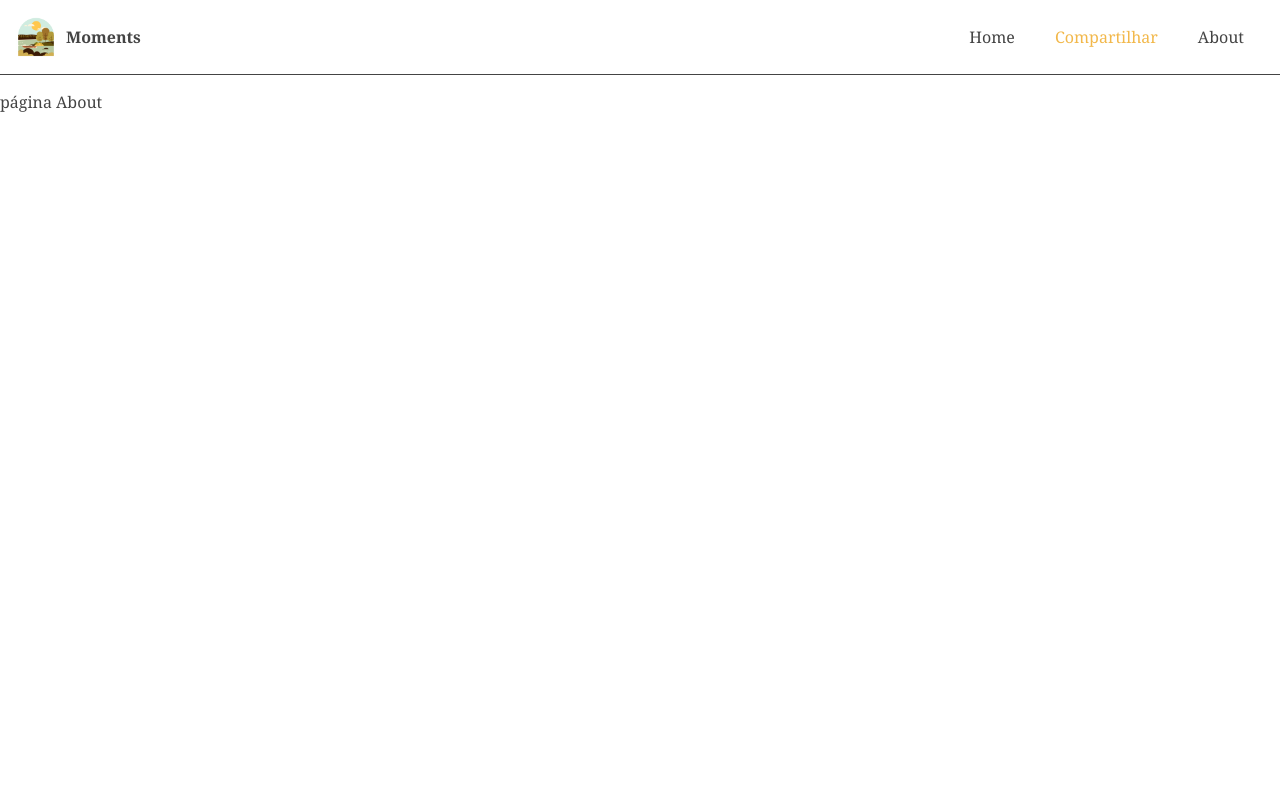
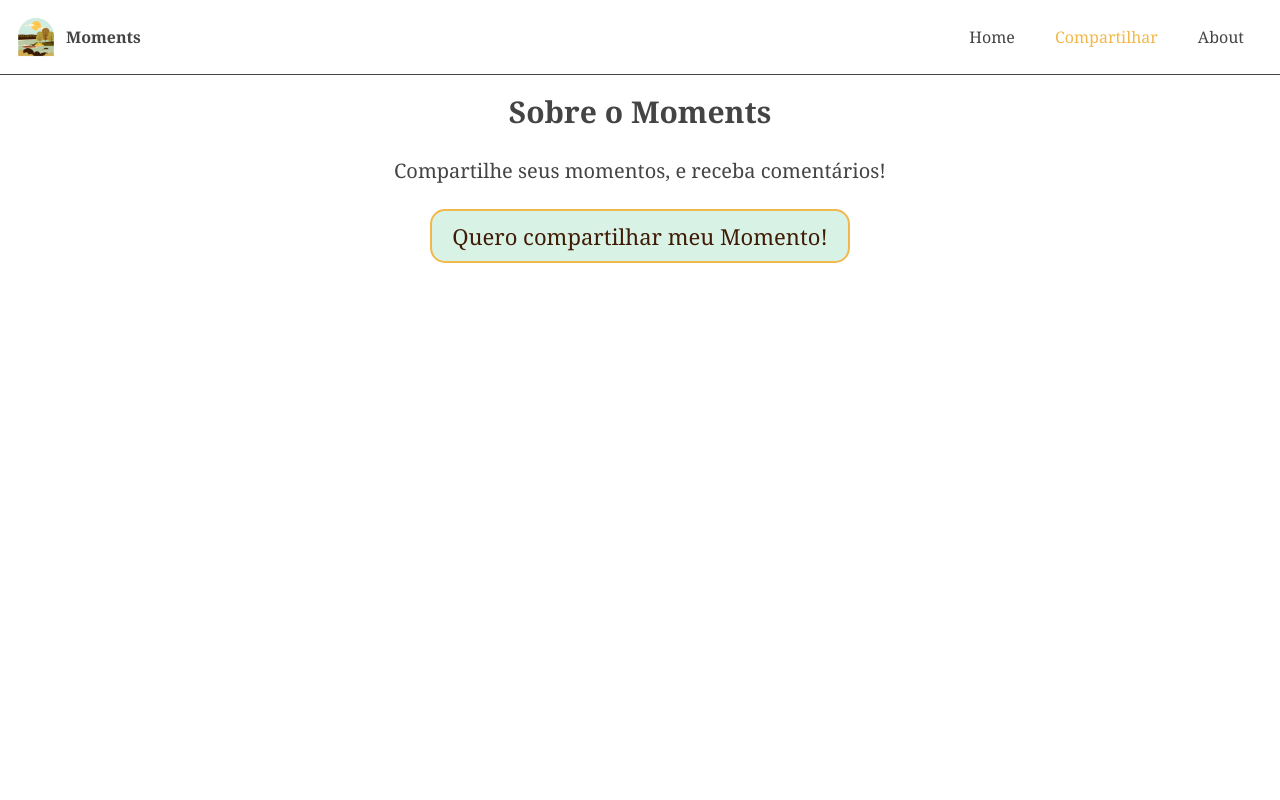
Before and after one commit to Jacksonleste/Projeto-Moments, an Angular app: page /about in a window 1280 px wide. Shown: the top 800 px of the page. Built offline with nearby package versions, Linux system fonts and the light colour scheme.

Commit message:
Mmensagens do sistema e página about

```diff
--- a/src/app/app.component.html
+++ b/src/app/app.component.html
@@ -1,3 +1,4 @@
+<app-messages></app-messages>
 <app-header></app-header>
 <main class="container">
   <router-outlet></router-outlet>
--- a/src/app/components/messages/messages.component.css
+++ b/src/app/components/messages/messages.component.css
@@ -0,0 +1,39 @@
+.message {
+    position: fixed;
+    top: 2rem;
+    width: 50%;
+    margin-left: 50%;
+    left: -25%;
+    z-index: 10;
+    background-color: #fff;
+    border: 3px solid var(--amarelo);
+    padding: 1rem;
+    display: flex;
+    flex-direction: column;
+}
+
+.message p {
+    font-size: 2rem;
+}
+
+.message-header {
+    display: flex;
+    justify-content: space-between;
+    margin-bottom: 1rem;
+}
+
+.message-header h2 {
+    font-size: 2.5rem;
+    font-weight: bold;
+}
+
+.clear {
+    padding: .5rem;
+    cursor: pointer;
+    background-color: var(--vermelho);
+    color: white;
+}
+
+.clear:active{
+    transform: scale(.9);
+}
--- a/src/app/components/messages/messages.component.html
+++ b/src/app/components/messages/messages.component.html
@@ -1 +1,9 @@
-<p>messages works!</p>
+<div class="message" *ngIf="messageService.message">
+    <div class="message-header">
+        <h2>Mensagem do Sistema</h2>
+        <button class="clear" (click)="messageService.clear()">
+            <i class="fa-solid fa-xmark"></i>
+        </button>
+    </div>
+    <p>{{messageService.message}}</p>
+</div>
--- a/src/app/components/messages/messages.component.ts
+++ b/src/app/components/messages/messages.component.ts
@@ -1,4 +1,6 @@
 import { Component, OnInit } from '@angular/core';
+
+import { MessagesService } from 'src/app/service/messages.service';
 
 @Component({
   selector: 'app-messages',
@@ -7,7 +9,7 @@ import { Component, OnInit } from '@angular/core';
 })
 export class MessagesComponent implements OnInit {
 
-  constructor() { }
+  constructor(public messageService: MessagesService) { }
 
   ngOnInit(): void {
   }
--- a/src/app/components/moment-form/moment-form.component.html
+++ b/src/app/components/moment-form/moment-form.component.html
@@ -6,12 +6,12 @@
     </div>
     <div class="form-group">
         <label for="description">Descrição:</label>
-        <textarea type="text" formControlName="description" placeholder="Insira uma descrição" name="description" id="description" required></textarea>
+        <textarea rows="5" type="text" formControlName="description" placeholder="Insira uma descrição" name="description" id="description" required></textarea>
         <app-error-field nomeCampo="descrição" [campo]="description" [formDir]="formDir"></app-error-field>
     </div>
     <div class="form-group">
         <label for="image">Imagem do seu momento:</label>
-        <input type="file" id="image" name="image" (change)="(onFileSelected($event))"/>
+        <input type="file" accept="image/*" id="image" name="image" (change)="(onFileSelected($event))"/>
         <!-- <app-error-field nomeCampo="imagem" [campo]="imagem" [formDir]="formDir"></app-error-field> -->
         <img [src]="imagem" alt="">
     </div>
--- a/src/app/components/pages/about/about.component.css
+++ b/src/app/components/pages/about/about.component.css
@@ -0,0 +1,34 @@
+.about  {
+    display: flex;
+    flex-direction: column;
+    align-items: center;
+    justify-content: center;
+}
+
+h2 {
+    font-size: 3rem;
+}
+
+p {
+    font-size: 2rem;
+}
+
+h2, p {
+    margin-bottom: 2.5rem;
+}
+
+.about a {
+    background-color: var(--azul);
+    color: var(--marrom);
+    font-size: 2.2rem;
+    padding: 1rem 2rem;
+    border-radius: 1.5rem;
+    border:solid .2rem var(--amarelo);;
+    transition: .4s;
+}
+
+.about a:hover {
+    background-color: #fff;
+    color: var(--amarelo);
+    transform: scale(1.1);
+}
--- a/src/app/components/pages/about/about.component.html
+++ b/src/app/components/pages/about/about.component.html
@@ -1 +1,6 @@
-<p>página About</p>
+
+<div class="about">
+    <h2>Sobre o Moments</h2>
+    <p>Compartilhe seus momentos, e receba comentários!</p>
+    <a routerLink="/moments/new">Quero compartilhar meu Momento!</a>
+</div>
--- a/src/app/components/pages/new-moment/new-moment.component.ts
+++ b/src/app/components/pages/new-moment/new-moment.component.ts
@@ -1,6 +1,9 @@
 import { Component, OnInit } from '@angular/core';
+import { Router } from '@angular/router';
+
 import { Moment } from 'src/app/Moment';
 import { MomentService } from 'src/app/service/moment.service';
+import { MessagesService } from 'src/app/service/messages.service';
 
 @Component({
   selector: 'app-new-moment',
@@ -11,7 +14,10 @@ export class NewMomentComponent implements OnInit {
 
   btnText:string = "compartilhar!";
 
-  constructor(private momentService: MomentService) { }
+  constructor(private momentService: MomentService,
+    private messageService: MessagesService,
+    private router: Router
+  ) { }
 
   ngOnInit(): void {
   }
@@ -27,6 +33,11 @@ export class NewMomentComponent implements OnInit {
       }
 
       await this.momentService.createMoment(formData).subscribe();
+
+      this.messageService.add("Momento adiconado com sucesso!")
+
+      this.router.navigate(['/'])
   }
 
+
 }
--- a/src/app/service/messages.service.ts
+++ b/src/app/service/messages.service.ts
@@ -5,5 +5,19 @@ import { Injectable } from '@angular/core';
 })
 export class MessagesService {
 
+  message: string = "";
+
   constructor() { }
+
+  add(message:string) {
+    this.message = message;
+
+    setTimeout(() => {
+      this.clear();
+    }, 4000)
+  }
+
+  clear(){
+    this.message = "";
+  }
 }
--- a/src/styles.css
+++ b/src/styles.css
@@ -6,7 +6,10 @@
     --vermelho: #D95032;
 }
 
-html { font-size: 62.5%; }
+html {
+    font-size: 62.5%;
+    color: #444;
+}
 
 * {
     color: var(--red);
@@ -14,7 +17,6 @@ html { font-size: 62.5%; }
     margin: 0;
     font-family: Cambria, Cochin, Georgia, Times, 'Times New Roman', serif;
     box-sizing: border-box;
-    color: #444;
     text-decoration: none;
     font-size: 1.6rem;
 }
```
